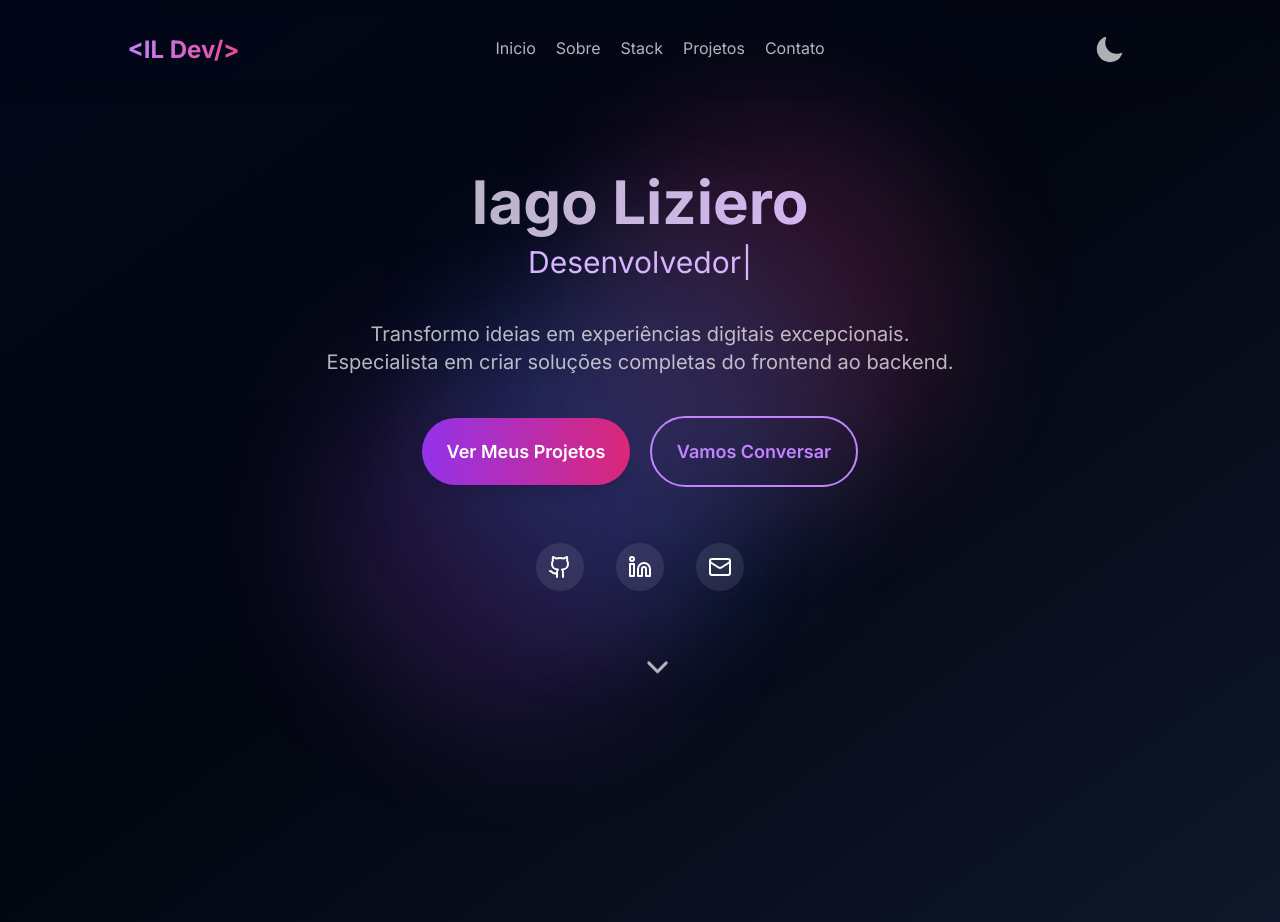
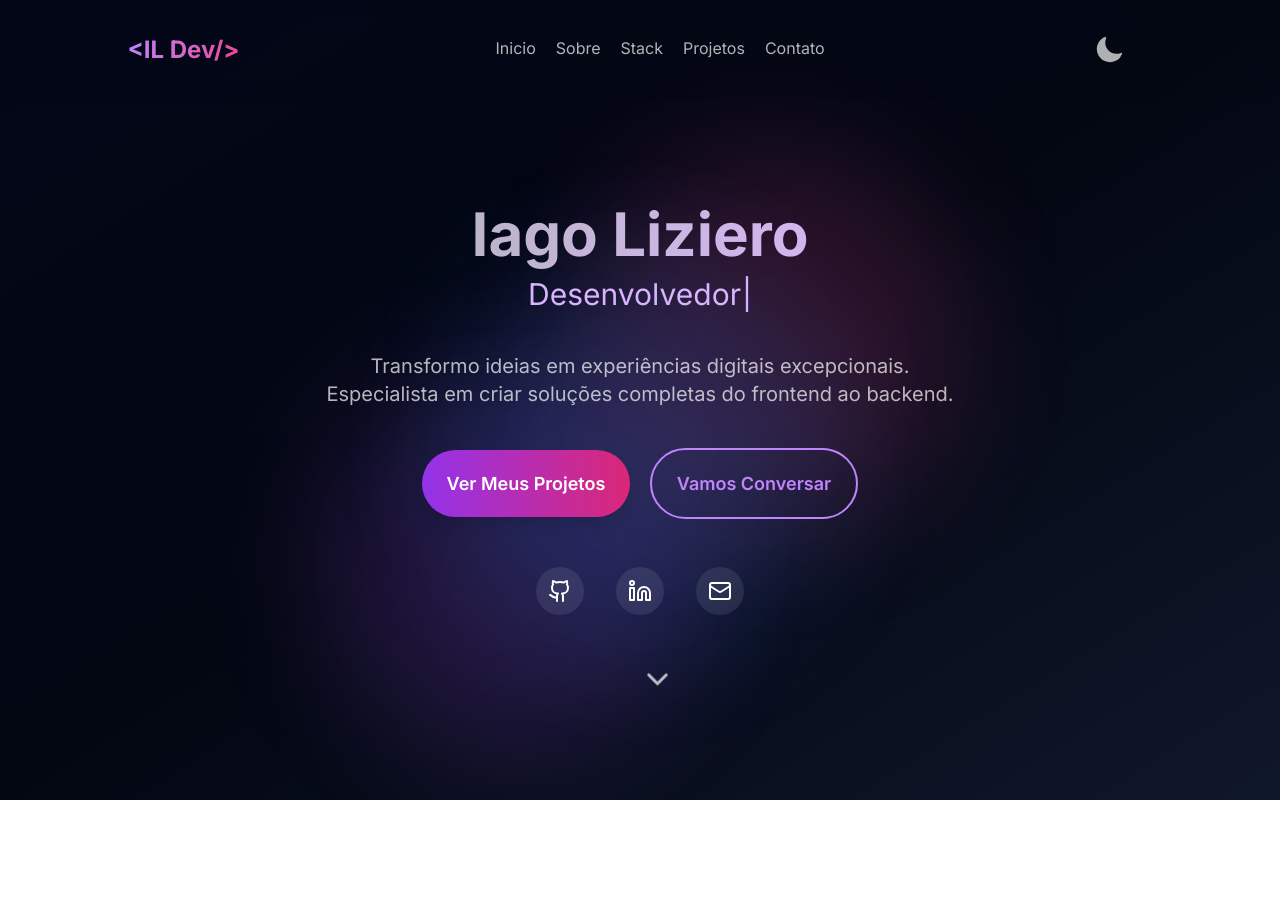
Before and after one commit to iagoliziero/my-portfolio, a React (Vite) app: page / in a window 1280 px wide. After the commit the page ends 800 px from the top, so only its background shows below. Built offline with nearby package versions, Linux system fonts and the light colour scheme.

Commit message:
fix: adjusting errors of layout

```diff
--- a/src/App.tsx
+++ b/src/App.tsx
@@ -7,10 +7,10 @@ import SocialsSection from "./components/SocialsSection";
 
 function App() {
   return (
-    <div className="min-h-screen bg-gradient-to-br from-slate-950 via-gray-950 to-slate-900 dark:from-black dark:via-gray-900 dark:to-black transition-all duration-300 overflow-x-hidden">
+    <div className="min-h-screen bg-gradient-to-br from-slate-950 via-gray-950 to-slate-900 dark:from-black dark:via-gray-900 dark:to-black transition-all duration-300 overflow-x-hidden ">
       <Header />
       {/* Hero Section */}
-      <section className="relative flex flex-col items-center justify-center mt-60 lg:mt-64 xl:mt-72">
+      <section className="relative flex flex-col items-center justify-center  top-60 lg:top-72">
        <HeroContent />
         <div className="flex flex-col items-center justify-center">
           {" "}
@@ -21,10 +21,14 @@ function App() {
       <SocialsSection />
       {/* Socials section */}
       {/* arrow down */}
-      <div className="relative top-5 text-white/70 left-1/2 transform -translate-x-1/2 animate-bounce mb-64">
+      <div className="relative top-60 lg:top-72 text-white/70 left-1/2 transform -translate-x-1/2 animate-bounce">
       <ChevronDown width={35} height={35} />
       </div>
+      <div className="max-h-0 relative top-[25rem]">
+
+      </div>
       {/* arrow down */}
+
     </div>
 
   );
--- a/src/components/SocialsSection.tsx
+++ b/src/components/SocialsSection.tsx
@@ -2,7 +2,7 @@ import LinkSocials from "./LinkSocials";
 
 const SocialsSection = (): JSX.Element => {
     return (
-        <section className="flex items-center justify-center gap-6 md:gap-8  xl:gap-10 relative bottom-10">
+        <section className="flex items-center justify-center gap-6 md:gap-8  xl:gap-10 relative bottom-10 top-48 lg:top-60">
 
         <LinkSocials href="https://github.com/iagoliziero" target="_blank" rel="noopener noreferrer">
             <svg xmlns="http://www.w3.org/2000/svg" width="24" height="24" viewBox="0 0 24 24" fill="none" stroke="currentColor" stroke-width="2" stroke-linecap="round" stroke-linejoin="round" className="lucide lucide-github-icon lucide-github text-white"><path d="M15 22v-4a4.8 4.8 0 0 0-1-3.5c3 0 6-2 6-5.5.08-1.25-.27-2.48-1-3.5.28-1.15.28-2.35 0-3.5 0 0-1 0-3 1.5-2.64-.5-5.36-.5-8 0C6 2 5 2 5 2c-.3 1.15-.3 2.35 0 3.5A5.403 5.403 0 0 0 4 9c0 3.5 3 5.5 6 5.5-.39.49-.68 1.05-.85 1.65-.17.6-.22 1.23-.15 1.85v4"/><path d="M9 18c-4.51 2-5-2-7-2"/></svg>
--- a/src/index.css
+++ b/src/index.css
@@ -16,7 +16,30 @@
       }
   }
 
-body {
+  @media (max-width: 768px) {
+    ::-webkit-scrollbar {
+      display: none;
+    }
+  }
+
+
+::-webkit-scrollbar {
+  width: 8px;
+}
+
+::-webkit-scrollbar-track {
+  background-color: rgb(15, 15, 15);
+}
+
+::-webkit-scrollbar-thumb {
+  background: linear-gradient(to bottom, #a855f7, #ec4899);
+  border-radius: 4px;
+}
+
+::-webkit-scrollbar-thumb:hover {
+  background: linear-gradient(to bottom, #9333ea, #db2777);
+}
+
+html,body {
     font-family: 'Inter', sans-serif;
-
 }
```
